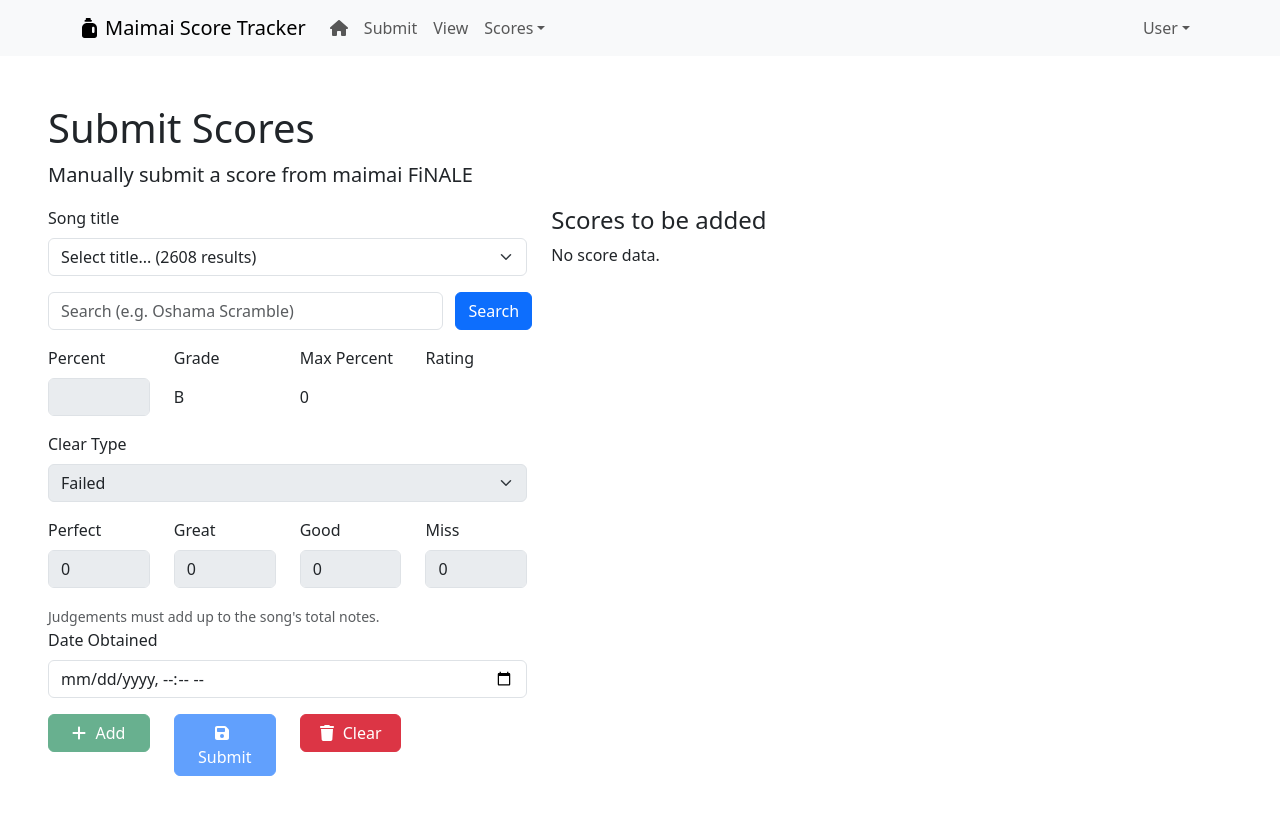
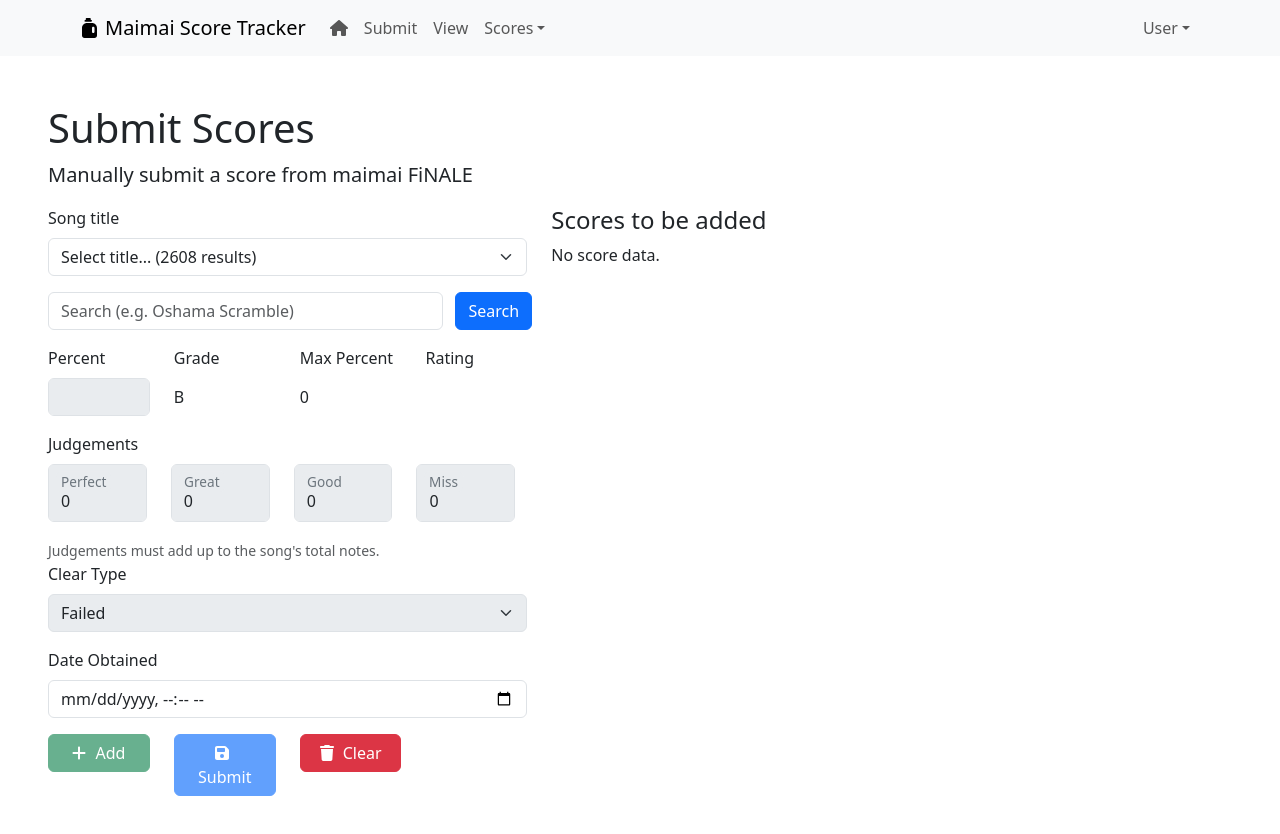
Before and after one commit to corndogit/maimai-score-tracker, a React (Vite) app: page /submit in a window 1280 px wide. Shown: the top 834 px of the page. Built offline with nearby package versions, Linux system fonts and the light colour scheme.

Commit message:
Rearrange judgements and add floating labels

```diff
--- a/src/components/submit-score-page/submit-score-form/score-form-judgements/score-form-judgements.tsx
+++ b/src/components/submit-score-page/submit-score-form/score-form-judgements/score-form-judgements.tsx
@@ -1,4 +1,4 @@
-import { Col, Form, Row } from "react-bootstrap";
+import { Col, Container, FloatingLabel, Form, Row } from "react-bootstrap";
 import { Judgements } from "../../../../models/score";
 import { ScoreFormValidation } from "../../../../models/score-form-validation";
 import { Chart } from "../../../../models/chart";
@@ -52,9 +52,15 @@ export const ScoreFormJudgements = ({
         className="mb-3 d-inline-flex"
         controlId="submitScoreForm.JudgementsFields"
       >
+        <Container className="ps-0  ">
+          <Row>
+            <Col xs={12}>
+              <Form.Label>Judgements</Form.Label>
+            </Col>
+          </Row>
           <Row>
             <Col>
-            <Form.Label>Perfect</Form.Label>
+              <FloatingLabel label="Perfect">
                 <Form.Control
                   type="number"
                   min={0}
@@ -69,9 +75,10 @@ export const ScoreFormJudgements = ({
                     )
                   }
                 />
+              </FloatingLabel>
             </Col>
             <Col>
-            <Form.Label>Great</Form.Label>
+              <FloatingLabel label="Great">
                 <Form.Control
                   type="number"
                   min={0}
@@ -86,9 +93,10 @@ export const ScoreFormJudgements = ({
                     )
                   }
                 />
+              </FloatingLabel>
             </Col>
             <Col>
-            <Form.Label>Good</Form.Label>
+              <FloatingLabel label="Good">
                 <Form.Control
                   type="number"
                   min={0}
@@ -96,12 +104,17 @@ export const ScoreFormJudgements = ({
                   disabled={!selectedChart}
                   isValid={validated.isJudgementsValid}
                   onChange={(e) =>
-                handleJudgementChange(judgements, e.currentTarget.value, "good")
+                    handleJudgementChange(
+                      judgements,
+                      e.currentTarget.value,
+                      "good"
+                    )
                   }
                 />
+              </FloatingLabel>
             </Col>
             <Col>
-            <Form.Label>Miss</Form.Label>
+              <FloatingLabel label="Miss">
                 <Form.Control
                   type="number"
                   min={0}
@@ -109,12 +122,20 @@ export const ScoreFormJudgements = ({
                   disabled={!selectedChart}
                   isValid={validated.isJudgementsValid}
                   onChange={(e) =>
-                handleJudgementChange(judgements, e.currentTarget.value, "miss")
+                    handleJudgementChange(
+                      judgements,
+                      e.currentTarget.value,
+                      "miss"
+                    )
                   }
                 />
+              </FloatingLabel>
             </Col>
           </Row>
+        </Container>
       </Form.Group>
+      <Row>
+        <Col xs={12}>
           <Form.Text id="notesHelper" muted>
             Judgements must add up to the song's total notes.{" "}
             {selectedChart &&
@@ -122,6 +143,8 @@ export const ScoreFormJudgements = ({
                 selectedChart.notes
               }, current total is ${sumJudgements(judgements)})`}
           </Form.Text>
+        </Col>
+      </Row>
     </>
   );
 };
--- a/src/components/submit-score-page/submit-score-form/submit-score-form.tsx
+++ b/src/components/submit-score-page/submit-score-form/submit-score-form.tsx
@@ -161,20 +161,20 @@ export const SubmitScoreForm = ({ addToSubmitScores }: ScoreFormProps) => {
         setRate={setRate}
       />
 
+      <ScoreFormJudgements
+        validated={validated}
+        judgements={judgements}
+        selectedChart={selectedChart}
+        setJudgements={setJudgements}
+        setValidated={setValidated}
+      />
+
       <ScoreFormClearType
         clearType={clearType}
         validated={validated}
         judgements={judgements}
         selectedChart={selectedChart}
         setClearType={setClearType}
-        setValidated={setValidated}
-      />
-
-      <ScoreFormJudgements
-        validated={validated}
-        judgements={judgements}
-        selectedChart={selectedChart}
-        setJudgements={setJudgements}
         setValidated={setValidated}
       />
 
```
Lines whose indentation alone changed are shown as unchanged.
